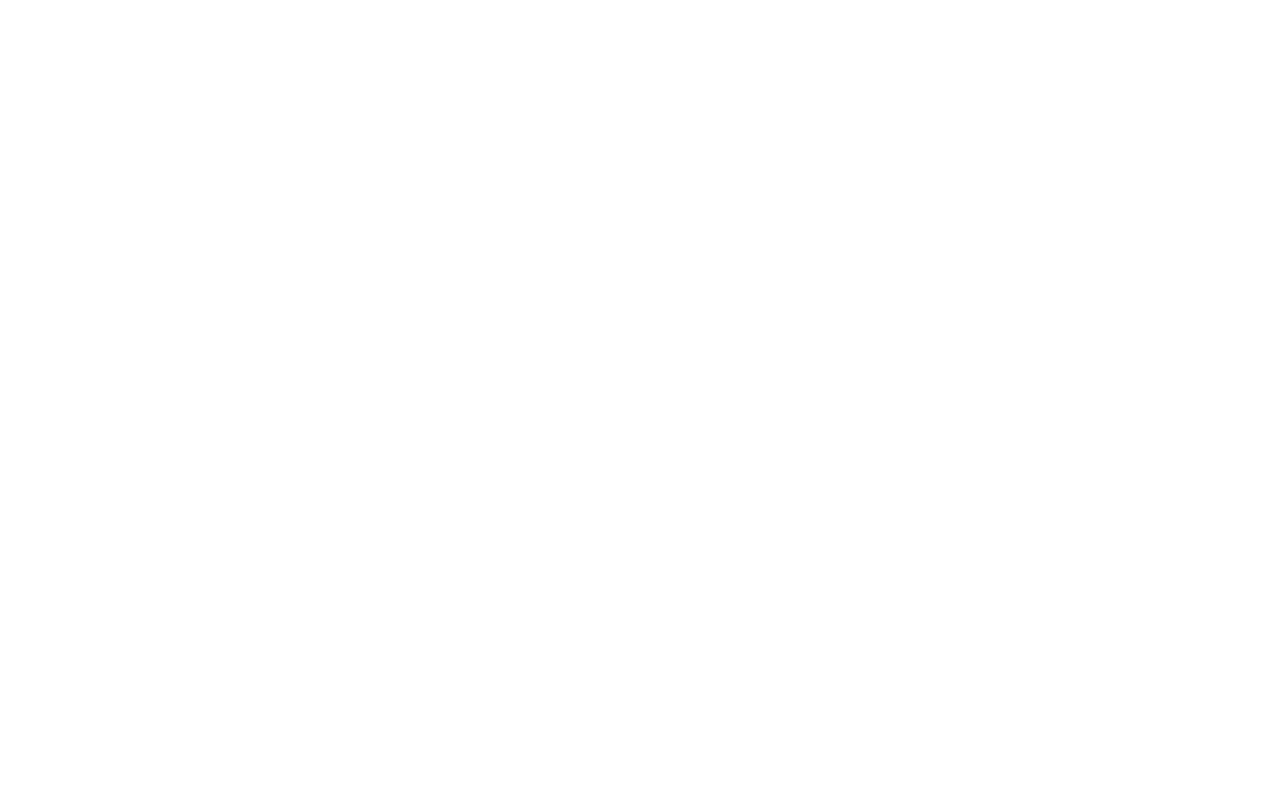
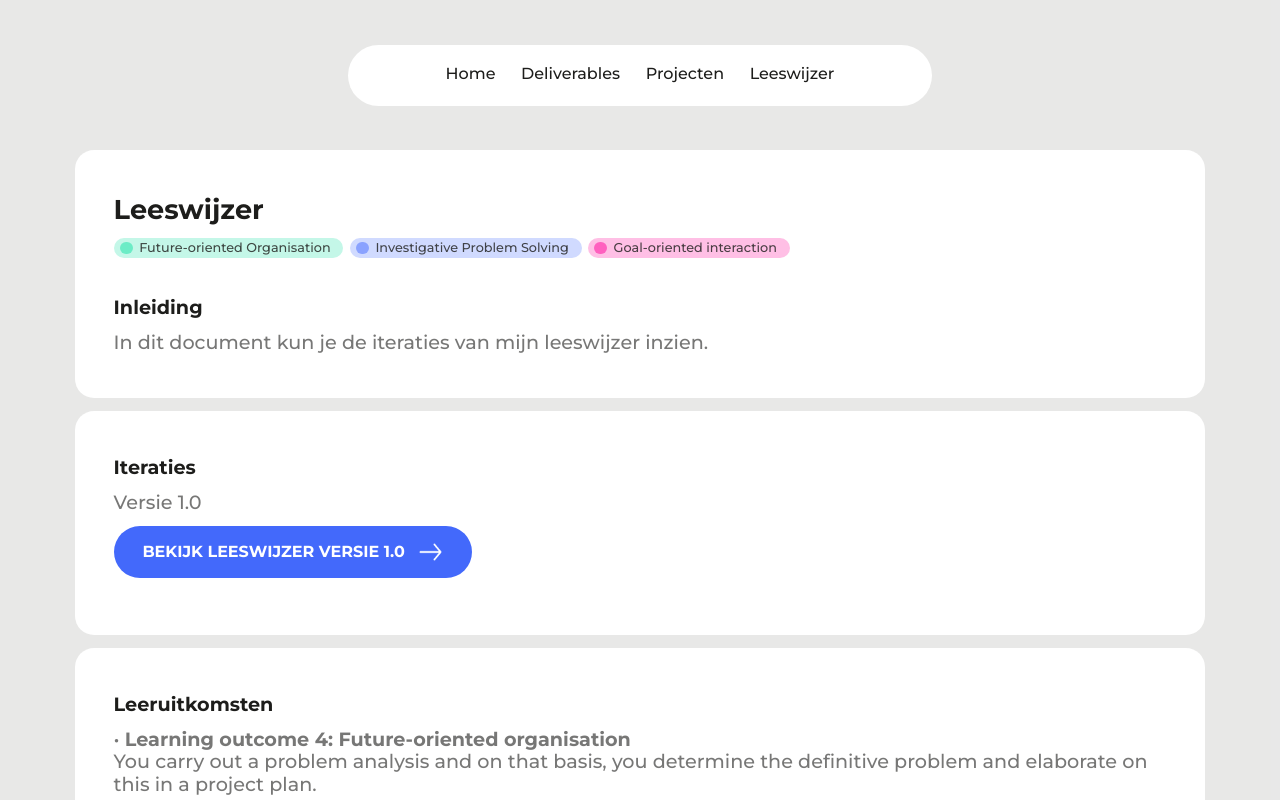
Before and after one commit to metteghijsen/semester6-website, a Nuxt app in the folder frontend/: page /deliverable/leeswijzer in a window 1280 px wide. Before the commit this address had no page. Shown: the top 800 px of the page. Built offline with nearby package versions, Linux system fonts and the light colour scheme.

Commit message:
Feature: Added readingguide project

```diff
--- /dev/null
+++ b/frontend/pages/deliverable/leeswijzer.vue
@@ -0,0 +1,45 @@
+<template>
+  <div>
+    <UiContainer>
+      <div class="h-full overflow-x-hidden">
+        <LayoutTaskbar />
+        <UiTextbox
+          add-header
+          header="Leeswijzer"
+          title="Inleiding"
+          lo4
+          lo5
+          lo7
+        >
+          In dit document kun je de iteraties van mijn leeswijzer inzien.
+        </UiTextbox>
+        <UiTextbox
+          title="Iteraties"
+        >
+          Versie 1.0
+          <div class="flex flex-row">
+            <div class="w-max my-2 mr-4">
+              <UiButton
+                label="bekijk leeswijzer versie 1.0"
+                primary
+                regular
+                arrow
+                to="/documents/leeswijzerv1.pdf"
+                target="_blank"
+              />
+            </div>
+          </div>
+        </UiTextbox>
+        <UiTextbox title="Leeruitkomsten">
+          •	<b> Learning outcome 4: Future-oriented organisation </b> <br>
+          You carry out a problem analysis and on that basis, you determine the definitive problem and elaborate on this in a project plan. <br><br>
+          •	<b> Learning outcome 5: Investigative problem solving </b> <br>
+          You formulate sub-questions pertaining to the primary question and answer these using relevant research methods. You use the conclusions of the sub-questions to justify (design) choices. <br><br>
+          •	<b> Learning outcome 7: Goal-oriented interaction </b> <br>
+          You communicate with different stakeholders and team members about the ICT assignment, taking into account an international context.
+        </UiTextbox>
+      </div>
+    </UiContainer>
+    <SectionsFooter />
+  </div>
+</template>
--- a/frontend/pages/deliverables.vue
+++ b/frontend/pages/deliverables.vue
@@ -153,17 +153,16 @@
             project-type="Personal Project"
           /> -->
 
-          <!-- <UiDeliverable
-            v-if="selectedLo.includes('lo4') || selectedLo.includes('lo5') || || selectedLo.includes('lo7') ||  selectedLo.length === 0"
-            to="/"
+          <UiDeliverable
+            v-if="selectedLo.includes('lo4') || selectedLo.includes('lo5') || selectedLo.includes('lo7') || selectedLo.length === 0"
+            to="leeswijzer"
             lo4
             lo5
             lo7
-            deliverable-name="!Leeswijzer (nog niet af)"
-            image-name="developmentwebsite"
-            deliverable-description="In dit document kun je lezen over het proces dat ik heb doorlopen bij het ontwikkelen van mijn portfolio-website. "
-            project-type="Personal Project"
-          /> -->
+            deliverable-name="Leeswijzer"
+            image-name="readingguide"
+            deliverable-description="In dit document kun je de iteraties van mijn leeswijzer inzien. "
+          />
 
           <UiDeliverable
             v-if="selectedLo.includes('lo6') || selectedLo.includes('lo7') || selectedLo.length === 0"
```
Also changed, not shown: frontend/public/img/deliverables/readingguide.png (added).
